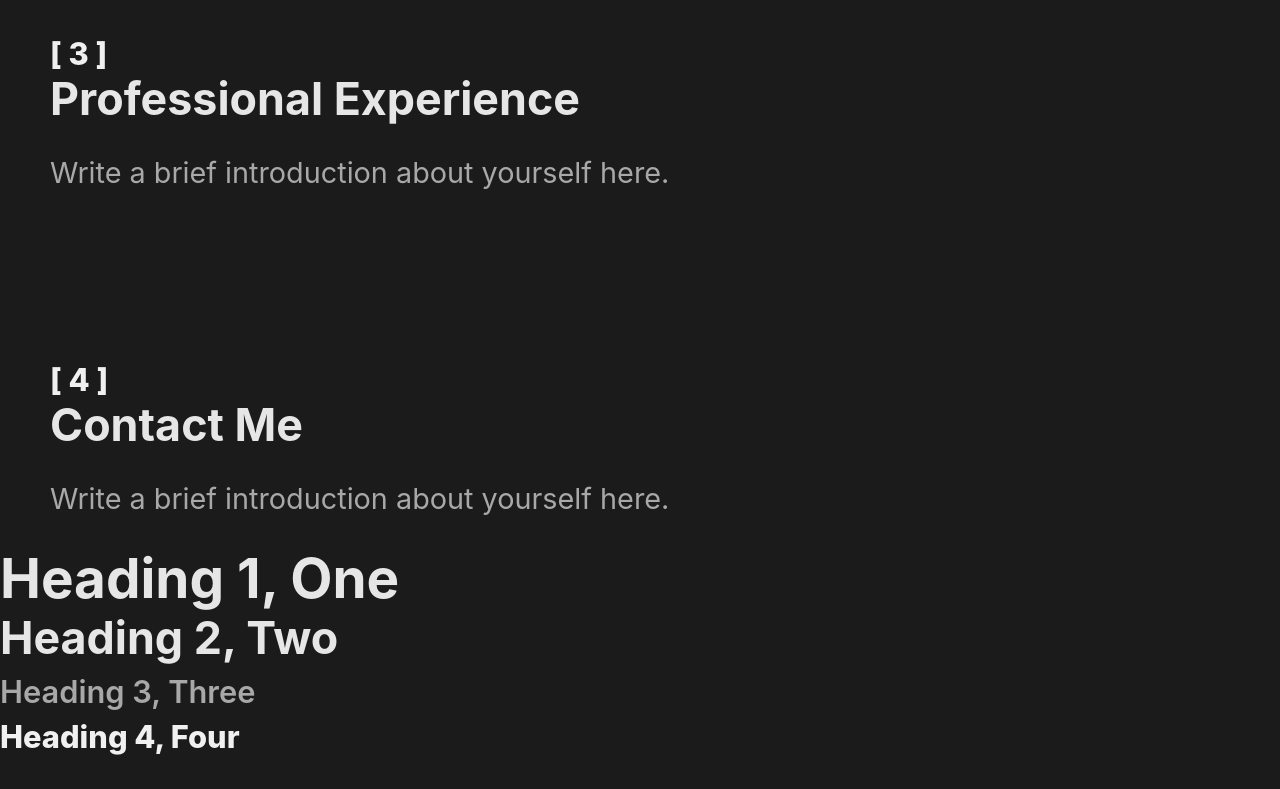
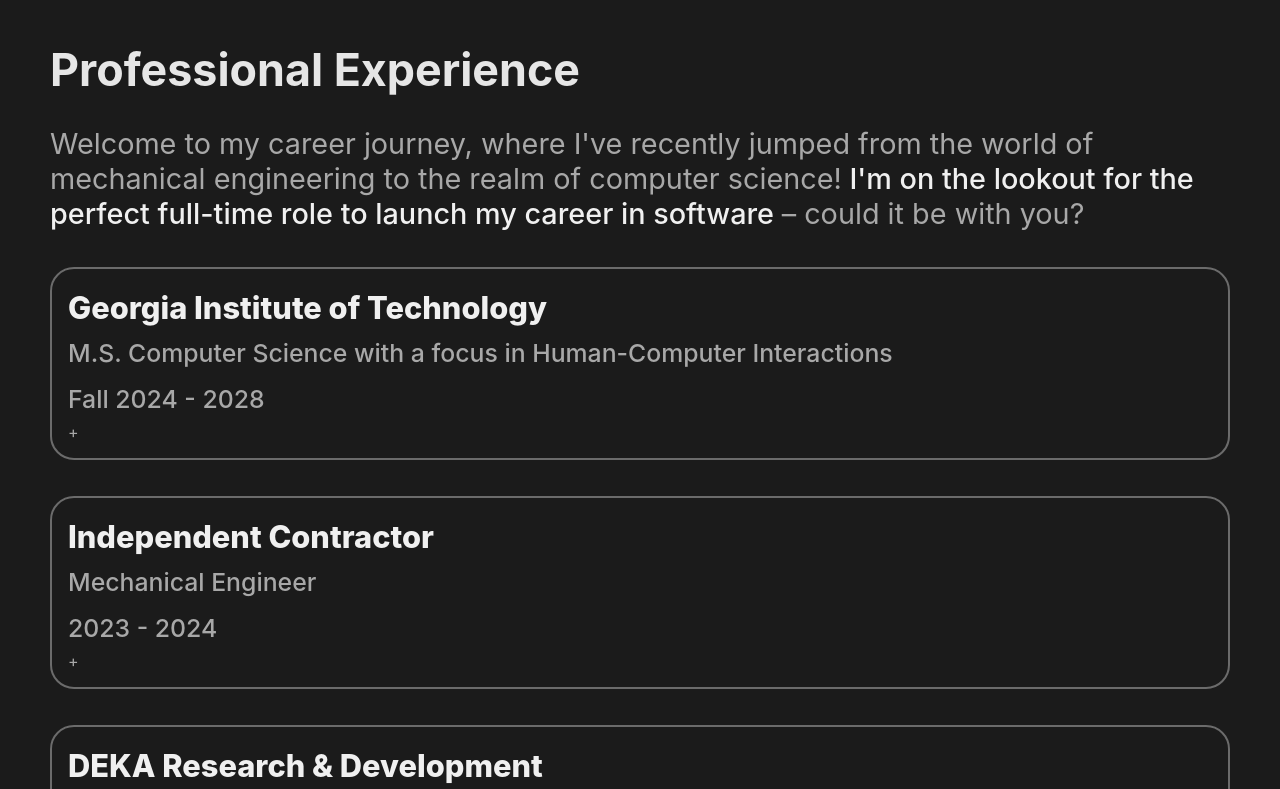
Before and after one commit to colleennicole223/colleennicole-website, a React (Vite) app: page / in a window 1280 px wide. Shown: the part 2860-3649 px from the top of the page. Built offline with nearby package versions, Linux system fonts and the light colour scheme.

Commit message:
Created experience section expand feature, added content, and some basic styling

```diff
--- a/src/components/Experience.jsx
+++ b/src/components/Experience.jsx
@@ -1,13 +1,107 @@
-import React from 'react'
+import { useState } from 'react'
+import link from '../icon-link-1.svg';
+
+
+
 
 const Experience = () => {
+
+  // 🚨 track state which experience is currently opened
+  const [experienceIndex, setExperienceIndex] = useState(null);
+
+  const experiences = [
+    {
+      title: "Georgia Institute of Technology",
+      role: "M.S. Computer Science with a focus in Human-Computer Interactions",
+      year: "Fall 2024 - 2028",
+      info: [""],
+      expand: 0,
+      link: "https://catalog.gatech.edu/programs/computer-science-ms/",
+    },
+    {
+      title: "Independent Contractor",
+      role: "Mechanical Engineer",
+      year: "2023 - 2024",
+      info: [
+        "Redesigned a detachable sheet metal mechanism for an electric agricultural vehicle, enhancing its ability to withstand high loads and enabling autonomous pick-up and relocation",
+        "Conducted in-depth kinematic linkage studies of multiple pneumatic actuators using Matlab, ensuring compliance with estimated load",
+        "Optimized sheet metal geometry and thickness, achieving cost reduction while maintaining structural integrity ",
+        "Created a detailed bill of materials, updated CAD models, and finalized drawing packages for the production of an off-road vehicle",
+      ],
+      expand: 1,
+    },
+    {
+      title: "DEKA Research & Development",
+      role: "Mechanical Engineer",
+      year: "2021 - 2023",
+      info: [
+              "Managed workstream as Lead Engineer for one of the three subsystems of a disposable medical device",
+              "Created CAD packages consisting of over 300 components and prepared models for both additive and subtractive manufacturing",
+              "Cut subsystem assembly time in half by implementing five clean room fixtures",
+              "Designed forty-two test case reports to resolve design failures, define system requirements, and evaluate design performance regarding ISO standards",
+              "Managed the workflow of four interns, ensuring their contributions met project milestones while supporting their individual goals",
+              "Founded a companywide group that serves as a platform to discuss professional development and foster mentorship for entry-level engineers & managers",
+            ],
+      expand: 1,
+      link: "https://www.dekaresearch.com/"
+    },
+    {
+      title: "Rose-Hulman Institute of Technology",
+      role: "B.S. Mechanical Engineering with a minor in Robotics Engineering",
+      year: "2017 - 2021",
+      info: [""],
+      expand: 0,
+      link: "https://www.rose-hulman.edu/"
+    },
+    {
+      title: "FIRST Robotics",
+      role: "Alumni and Mentor",
+      year: "2011 - Present",
+      info: [""],
+      expand: 0,
+      link: "https://www.firstinspires.org/robotics/frc"
+    }
+  ];
+
+  const handleExperience = (index) => {
+    setExperienceIndex(experienceIndex === index ? null : index);
+  };
+
+
   return (
     <section id="experience">
       <div className="section-content">
-        <h4>[ 3 ]</h4>
         <h2>Professional Experience</h2>
-        <p>Write a brief introduction about yourself here.</p>
-      </div>
+        <p>
+          Welcome to my career journey, where I've recently jumped from the world of mechanical engineering to the realm of computer science!
+          <span className="highlight"> I'm on the lookout for the perfect full-time role to launch my career in software </span>
+          – could it be with you?
+        </p>
+
+        <div>
+            {experiences.map((experience, index) => (
+
+                <div key={index} className="experienceTiles">
+
+                    <div className="experienceContainer" onClick={() => handleExperience(index)}>
+
+                      <div className="experienceHeader">
+                        <h4>{experience.title}</h4>
+                        <h5>{experience.role}</h5>
+                        <h5>{experience.year}</h5>
+                        {experienceIndex === index ? '-' : '+'}
+                      </div>
+
+
+                      {/* {experienceIndex === index && <h5 className="highlight">{experience.info}</h5>} */}
+
+                    </div>
+                      {experienceIndex === index &&  experience.expand === 1 ? (<div className='expandTile'>{experience.info.map((info, idx) => (<h5 key={idx}>{info}</h5>))}</div>) : null}
+                      {experienceIndex === index &&  experience.link != null ? (<a className="link" href={experience.link} target="_blank" rel="noopener noreferrer"><img  src={link} /><h5 className='highlight'>Website</h5></a>) : null}
+                </div>
+            ))}
+        </div>
+    </div>
     </section>
   )
 }
--- a/src/index.css
+++ b/src/index.css
@@ -60,11 +60,15 @@
   font-weight: 800;
   color: var(--accent-color);
   margin: 0px;
+  padding: 4px 0px;
 }
 
 h5 {
   font-size: calc(1vw + 12px);
   color: var(--text-color);
+  font-weight: 500;
+  margin: 0;
+  padding: 8px 0px;
 }
 
 .highlight {
@@ -75,6 +79,12 @@
 p {
   font-size: calc(1vw + 16px);
   color: var(--text-color);
+}
+
+li {
+  margin-top: 16px;
+  list-style-type: none;
+  padding: 0px;
 }
 
 .linkSection {
@@ -295,6 +305,9 @@
             transition: background-color .5s ease;
           }
 
+
+
+
   .tile:hover {
     /* transform: translateY(-5px); */
     transition: transform 0.5s ease; /* Add transition effect */
@@ -304,15 +317,40 @@
   background-color: purple;
 } */
 
-  .dropdown {
-    background-color: orange;
-    border-radius: 10px; /* Adjust the value to control the roundness of the corners */
-    padding: 20px;
-    box-shadow: 0 4px 8px rgba(0, 0, 0, 0.1); /* Add shadow for depth */
-    transition: transform 0.3s ease; /* Add transition effect */
-    /* height: calc(2vw + 380px);
-    width: calc(2vw + 280px); */
-    width: 100%;
+  .experienceTiles {
+    display: flex;
+    flex-direction: column;
+    gap: 24px;
+    margin-top: 36px;
+  }
+
+  .experienceContainer{
+    /* border: var(--text-color) 2px solid;
+    padding: 8px;
+    border-radius: 16px; */
+    display: flex;
+    flex-direction: column;
+    gap: 16px;
+  }
+
+  .experienceTiles:hover .experienceHeader{
+    transition: 0.5s ;
+    border: var(--accent-color) 2px solid;
+    color: var(--header-color);
+
+  }
+
+  .expandTile{
+    /* background-color: bisque;
+    border: var(--text-color) 2px solid;
+    border-radius: 16px; */
+    padding: 8px;
+  }
+
+  .experienceHeader {
+    border: var(--shader-color) 2px solid;
+    padding: 16px;
+    border-radius: 24px;
   }
 
 /* #contact {
```
